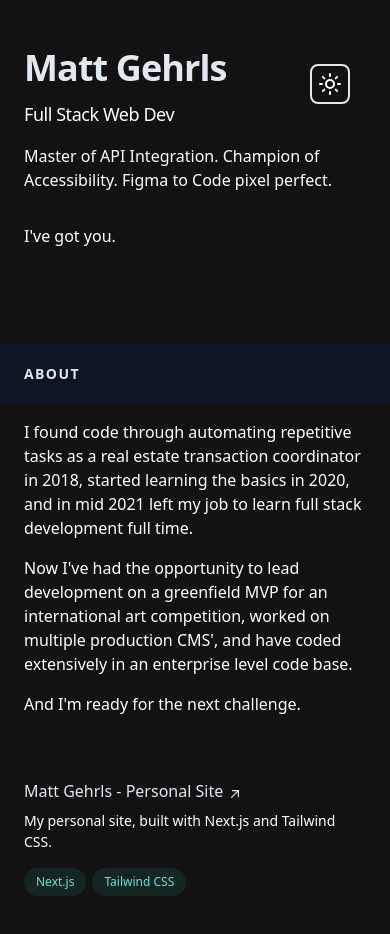
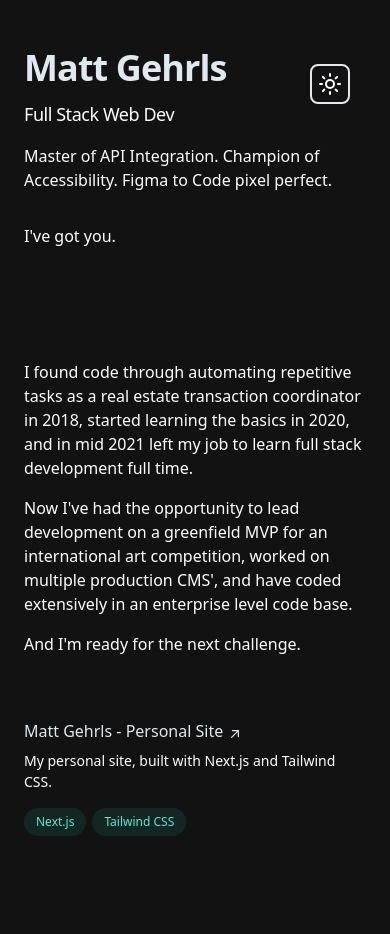
Before and after one commit to mgehrls/mattgehrls, a Next.js app: page / in a window 390 px wide. Shown: the top 934 px of the page. Built offline with nearby package versions, Linux system fonts and the light colour scheme.

Commit message:
remove unused mobile header

```diff
--- a/components/main/About.tsx
+++ b/components/main/About.tsx
@@ -4,14 +4,9 @@
   return (
     <section
       id="about"
-      className="mb-16 scroll-mt-16 md:mb-24 lg:mb-36 lg:scroll-mt-24"
+      className="mb-16 md:mb-24 lg:mb-36"
       aria-label="About me"
     >
-      <div className="sticky top-0 z-20 -mx-6 mb-4 w-screen bg-slate-900/75 px-6 py-5 backdrop-blur md:-mx-12 md:px-12 lg:sr-only lg:relative lg:top-auto lg:mx-auto lg:w-full lg:px-0 lg:py-0 lg:opacity-0">
-        <h2 className="text-sm font-bold uppercase tracking-widest text-slate-200 lg:sr-only">
-          About
-        </h2>
-      </div>
       <div className="mt-4">
         <p>
           I found code through automating repetitive tasks as a real estate
```
